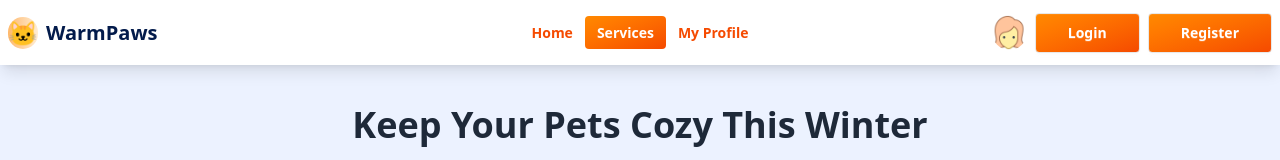
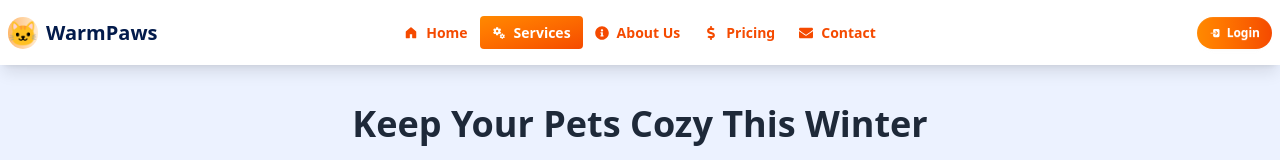
Before and after one commit to maimuna03134/Winter-Pet-Care-Services, a React (Vite) app: page /services in a window 1280 px wide. Shown: the top 160 px of the page. Built offline with nearby package versions, Linux system fonts and the light colour scheme; no server answers.

Commit message:
update nevbar and added nav route like about us, pricing, contact

```diff
--- a/index.html
+++ b/index.html
@@ -3,6 +3,7 @@
   <head>
     <meta charset="UTF-8" />
     <link rel="icon" type="image/svg+xml" href="/src/assets/LogoIcon.png" />
+
     <meta name="viewport" content="width=device-width, initial-scale=1.0" />
 
 
--- a/src/components/Navbar.jsx
+++ b/src/components/Navbar.jsx
@@ -1,31 +1,40 @@
 import React, { use } from "react";
-import userImg from '../assets/user.png'
-
+import userImg from "../assets/user.png";
 import MyLink from "./link/MyLink";
 import { Link } from "react-router";
 import MyContainer from "./container/MyContainer";
 import { AuthContext } from "../provider/AuthProvider";
 import toast from "react-hot-toast";
+import { GoHomeFill } from "react-icons/go";
+import { MdMiscellaneousServices } from "react-icons/md";
+import { FaDollarSign, FaEnvelope, FaInfoCircle, FaUser } from "react-icons/fa";
+import { IoLogIn, IoLogOut } from "react-icons/io5";
 
 const Navbar = () => {
   const { user, logOut } = use(AuthContext);
   const handleLogOut = () => {
     // console.log('user trying to logout')
 
-    logOut().then(() => {
-      toast.success("Your Logged Out successful!");
-    }).catch((err) => {
-      console.log(err.message);
+    logOut()
+      .then(() => {
+        toast.success("Logged out successfully!");
       })
-  }
-
+      .catch((err) => {
+        toast.error(err.message);
+      });
+  };
 
   return (
-    <div className="shadow-lg bg-base-100">
+    <>
+      <div className="fixed top-0 left-0 right-0 z-50 shadow-lg bg-base-100">
         <MyContainer className={"navbar"}>
           <div className="navbar-start">
             <div className="dropdown">
-            <div tabIndex={0} role="button" className="btn btn-ghost lg:hidden">
+              <div
+                tabIndex={0}
+                role="button"
+                className="btn btn-ghost lg:hidden"
+              >
                 <svg
                   xmlns="http://www.w3.org/2000/svg"
                   className="h-5 w-5"
@@ -43,104 +52,160 @@ const Navbar = () => {
               </div>
               <ul
                 tabIndex={0}
-              className="menu menu-sm dropdown-content bg-base-100 rounded-box z-9999 mt-3 w-52 p-2 shadow"
+                className="menu menu-sm dropdown-content bg-base-100 rounded-box z-50 mt-3 w-52 p-2 shadow"
               >
                 <li>
-                <MyLink to={"/"}>Home</MyLink>
+                  <MyLink to={"/"}>
+                    <GoHomeFill /> Home
+                  </MyLink>
                 </li>
                 <li>
-                <MyLink to={"/services"}>Services</MyLink>
+                  <MyLink to={"/services"}>
+                    <MdMiscellaneousServices /> Services
+                  </MyLink>
                 </li>
                 <li>
-                <MyLink to={"/profile"}> My Profile</MyLink>
+                  <MyLink to={"/services"}>
+                    <FaInfoCircle /> About Us
+                  </MyLink>
                 </li>
+                <li>
+                  <MyLink to={"/services"}>
+                    <FaDollarSign /> Pricing
+                  </MyLink>
+                </li>
+                <li>
+                  <MyLink to={"/services"}>
+                    <FaEnvelope /> Contact
+                  </MyLink>
+                </li>
+                {user && (
+                  <li>
+                    <MyLink to={"/profile"}>
+                      <FaUser /> My Profile
+                    </MyLink>
+                  </li>
+                )}
+
                 {user ? (
                   <li>
                     <button
                       onClick={handleLogOut}
-                    className="w-full text-left py-1"
+                      className="w-full text-left py-1 flex items-center gap-2"
                     >
-                    Logout
+                      <IoLogOut /> Logout
                     </button>
                   </li>
                 ) : (
                   <>
                     <li>
-                    <Link to="/auth/login" className="w-full text-left py-1 ">
-                      Login
-                    </Link>
-                  </li>
-                  <li>
-                    <Link to="/auth/register" className="w-full text-left py-1">
-                      Register
+                      <Link
+                        to="/auth/login"
+                        className="w-full text-left py-1 flex items-center gao-2"
+                      >
+                        <IoLogIn /> Login
                       </Link>
                     </li>
                   </>
                 )}
               </ul>
             </div>
-          <Link to="/" className="flex items-center justify-center">
-            <div className=" bg-linear-to-r from-orange-300 to-orange-100 rounded-full ">
+            <div className=" bg-linear-to-r from-orange-300 to-orange-100 rounded-full flex items-center justify-center">
               <span className="text-white text-2xl">🐱</span>
             </div>
             <a className="ml-2 font-bold text-xl text-[#031b4b]">WarmPaws</a>
-          </Link>
           </div>
           <div className="navbar-center hidden lg:flex">
-          <ul className="menu menu-horizontal px-1">
+            <ul className="menu menu-horizontal px-2">
               <li>
-              <MyLink to={"/"}>Home</MyLink>
+                <MyLink to={"/"}>
+                  <GoHomeFill /> Home
+                </MyLink>
               </li>
               <li>
-              <MyLink to={"/services"}>Services</MyLink>
+                <MyLink to={"/services"}>
+                  <MdMiscellaneousServices /> Services
+                </MyLink>
               </li>
               <li>
-              <MyLink to={"/profile"}> My Profile</MyLink>
+                <MyLink to={"/about-us"}>
+                  <FaInfoCircle /> About Us
+                </MyLink>
+              </li>
+              <li>
+                <MyLink to={"/pricing"}>
+                  <FaDollarSign /> Pricing
+                </MyLink>
+              </li>
+              <li>
+                <MyLink to={"/contact"}>
+                  <FaEnvelope /> Contact
+                </MyLink>
+              </li>
+              {/* {user && (
+              <li>
+                <MyLink to={"/profile"}>
+                  <FaUser /> My Profile
+                </MyLink>
+              </li>
+            )} */}
+            </ul>
+          </div>
+          <div className="navbar-end">
+            {user ? (
+              <div className="dropdown dropdown-end">
+                <div
+                  tabIndex={0}
+                  role="button"
+                  className="btn btn-ghost btn-circle avatar"
+                >
+                  <div className="w-9 border-2 border-gray-300 rounded-full">
+                    <img
+                      alt="User avatar"
+                      src={user?.photoURL || userImg}
+                      className="rounded-full"
+                    />
+                  </div>
+                </div>
+                <ul
+                  tabIndex={0}
+                  className="menu menu-sm dropdown-content bg-base-100 rounded-box z-50 mt-3 w-52 p-2 shadow"
+                >
+                  <div className="pb-3 border-b border-b-gray-200">
+                    <li className="text-sm font-bold px-4 py-1">
+                      {user.displayName}
+                    </li>
+                    <li className="text-xs px-4">{user.email}</li>
+                  </div>
+                  <li className="mt-3">
+                    <Link to={"/profile"}>
+                      <FaUser /> Profile
+                    </Link>
+                  </li>
+                  <li>
+                    <button
+                      onClick={handleLogOut}
+                      className="btn btn-xs text-left bg-linear-to-r from-orange-400 to-orange-600 text-white border-none"
+                    >
+                      <IoLogOut /> Logout
+                    </button>
                   </li>
                 </ul>
               </div>
-        <div className="navbar-end space-x-2">
-          <div className="relative group">
-            <img
-              src={user?.photoURL || userImg}
-              alt=""
-              className="w-[35px] rounded-full"
-            />
-
-            {user && (
-              <span className="absolute left-1/2 -translate-x-1/2 bg-gray-800 text-white text-xs px-2 py-1 rounded opacity-0 group-hover:opacity-100 transition-opacity whitespace-nowrap">
-                {user.displayName}
-              </span>
-            )}
-          </div>
-          {user ? (
-            <>
-              <button
-                onClick={handleLogOut}
-                className="btn btn-style hidden lg:flex items-center justify-center"
-              >
-                LogOut
-              </button>
-            </>
             ) : (
-            <>
               <Link
                 to="/auth/login"
-                className="btn btn-style hidden lg:flex items-center justify-center "
+                className="btn btn-sm rounded-full bg-linear-to-r from-orange-400 to-orange-600 text-white border-none"
               >
-                Login
+                <IoLogIn /> Login
               </Link>
-              <Link
-                to="/auth/register"
-                className="btn btn-style hidden lg:flex items-center justify-center"
-              >
-                Register
-              </Link>
-            </>
             )}
           </div>
         </MyContainer>
       </div>
+      {/* Spacer div to prevent content from hiding under fixed navbar */}
+      <div className="h-16"></div>
+    </>
   );
 };
 
```
Lines whose indentation alone changed are shown as unchanged.
